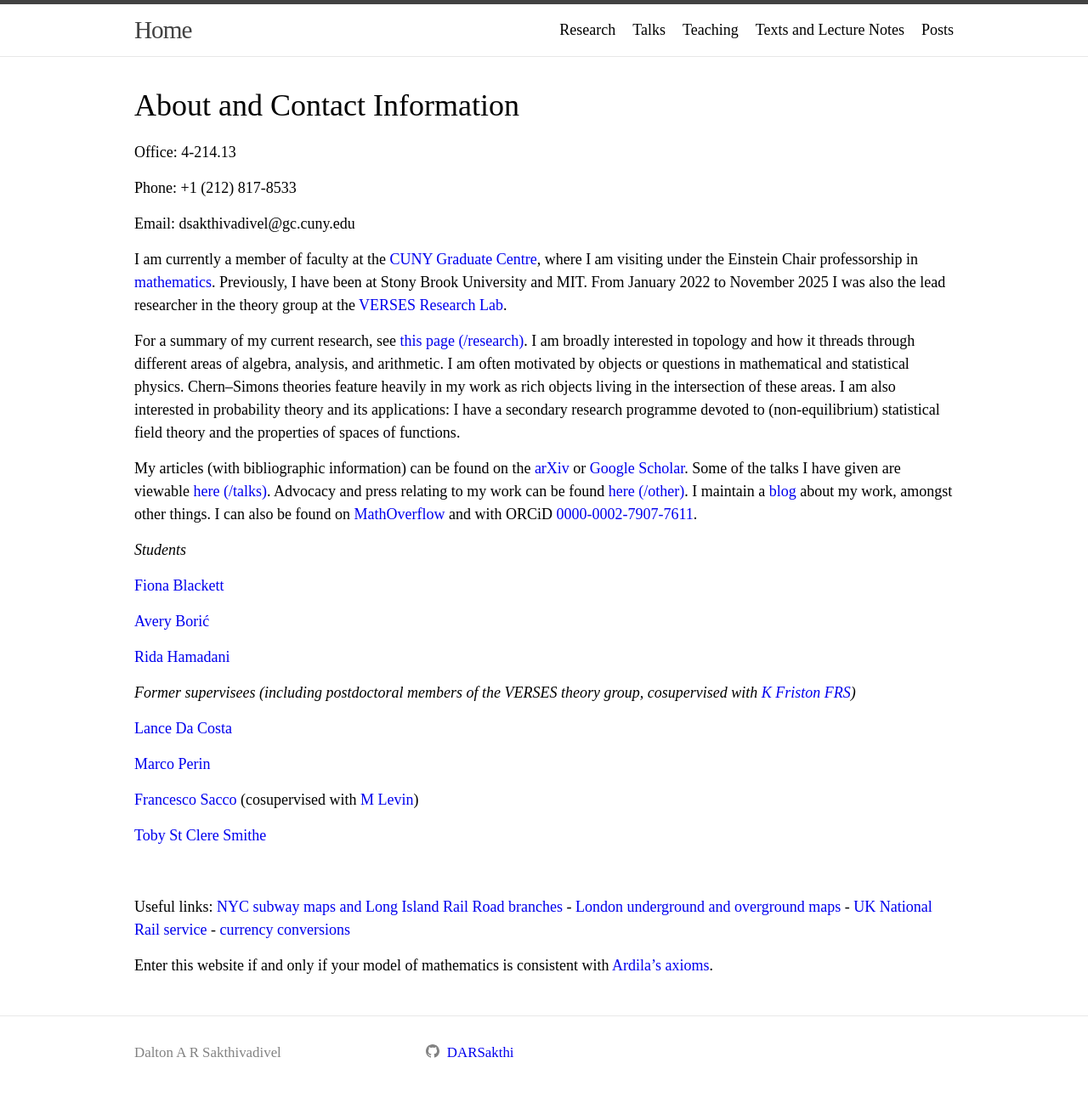
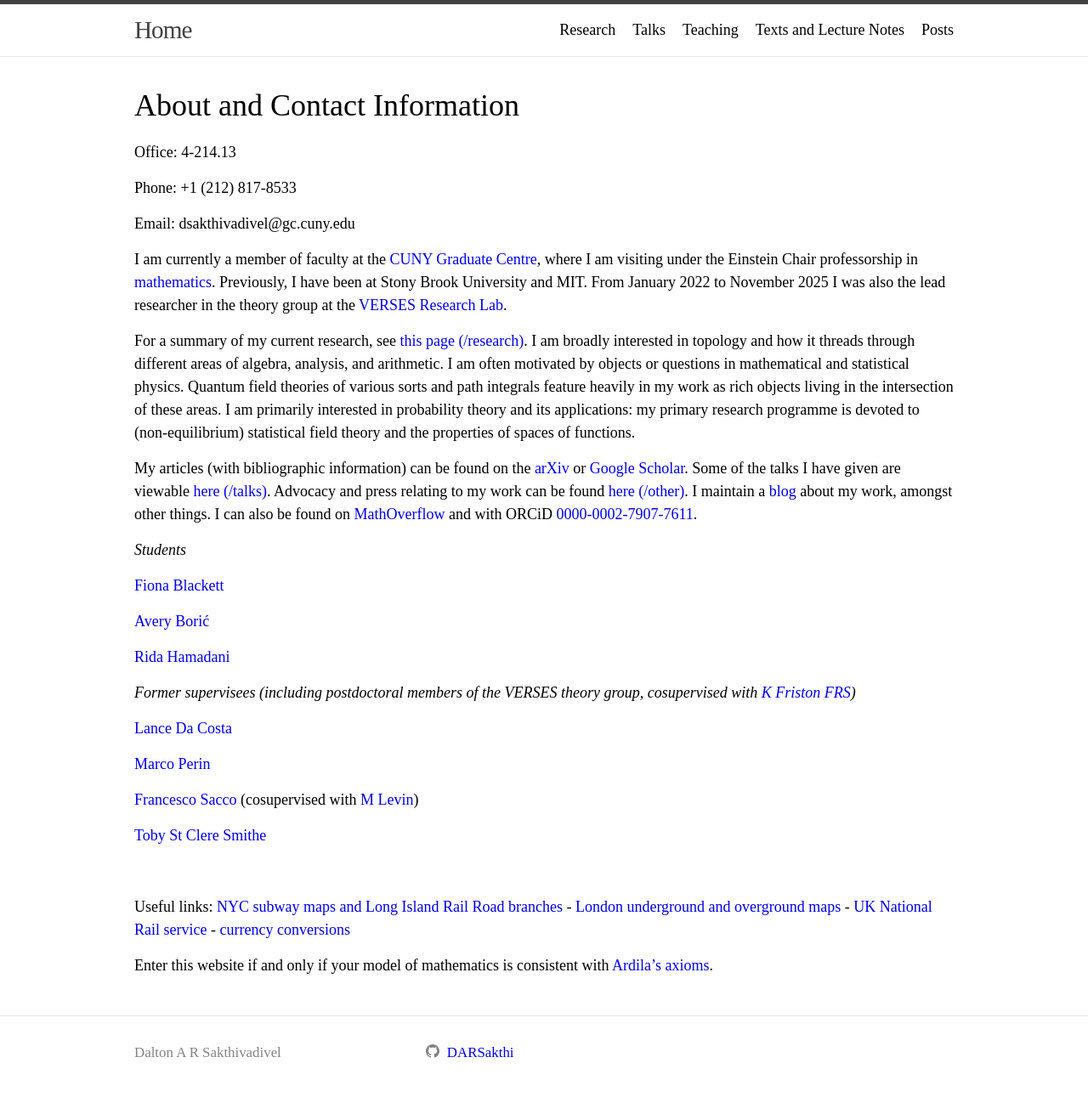
Before and after one commit to DARSakthi/DARSakthi.github.io, a Jekyll site: the page built from index.markdown, in a window 1280 px wide. Shown: the whole page at 85% size. Built offline with Jekyll 4.4.1, drawn with Linux system fonts in a browser that asks for light colours.

Commit message:
Leaning into it

```diff
--- a/index.markdown
+++ b/index.markdown
@@ -14,7 +14,7 @@ Email: dsakthivadivel@gc.cuny.edu
 
 I am currently a member of faculty at the [CUNY Graduate Centre](https://www.gc.cuny.edu), where I am visiting under the Einstein Chair professorship in [mathematics](https://www.gc.cuny.edu/mathematics). Previously, I have been at Stony Brook University and MIT. From January 2022 to November 2025 I was also the lead researcher in the theory group at the [VERSES Research Lab](https://darsakthi.github.io/verses-lab/).
 
-For a summary of my current research, see [this page (/research)](https://darsakthi.github.io/research). I am broadly interested in topology and how it threads through different areas of algebra, analysis, and arithmetic. I am often motivated by objects or questions in mathematical and statistical physics. Chern--Simons theories feature heavily in my work as rich objects living in the intersection of these areas. I am also interested in probability theory and its applications: I have a secondary research programme devoted to (non-equilibrium) statistical field theory and the properties of spaces of functions.
+For a summary of my current research, see [this page (/research)](https://darsakthi.github.io/research). I am broadly interested in topology and how it threads through different areas of algebra, analysis, and arithmetic. I am often motivated by objects or questions in mathematical and statistical physics. Quantum field theories of various sorts and path integrals feature heavily in my work as rich objects living in the intersection of these areas. I am primarily interested in probability theory and its applications: my primary research programme is devoted to (non-equilibrium) statistical field theory and the properties of spaces of functions.
 
 My articles (with bibliographic information) can be found on the [arXiv](https://arxiv.org/a/0000-0002-7907-7611.html) or [Google Scholar](https://scholar.google.com/citations?user=mWJtfUUAAAAJ). Some of the talks I have given are viewable [here (/talks)](https://darsakthi.github.io/talks). Advocacy and press relating to my work can be found [here (/other)](https://darsakthi.github.io/other/). I maintain a [blog](https://darsakthi.github.io/blog) about my work, amongst other things. I can also be found on [MathOverflow](https://mathoverflow.net/users/370636/dalton-a-r-sakthivadivel) and with ORCiD [0000-0002-7907-7611](https://orcid.org/0000-0002-7907-7611).
 
```
